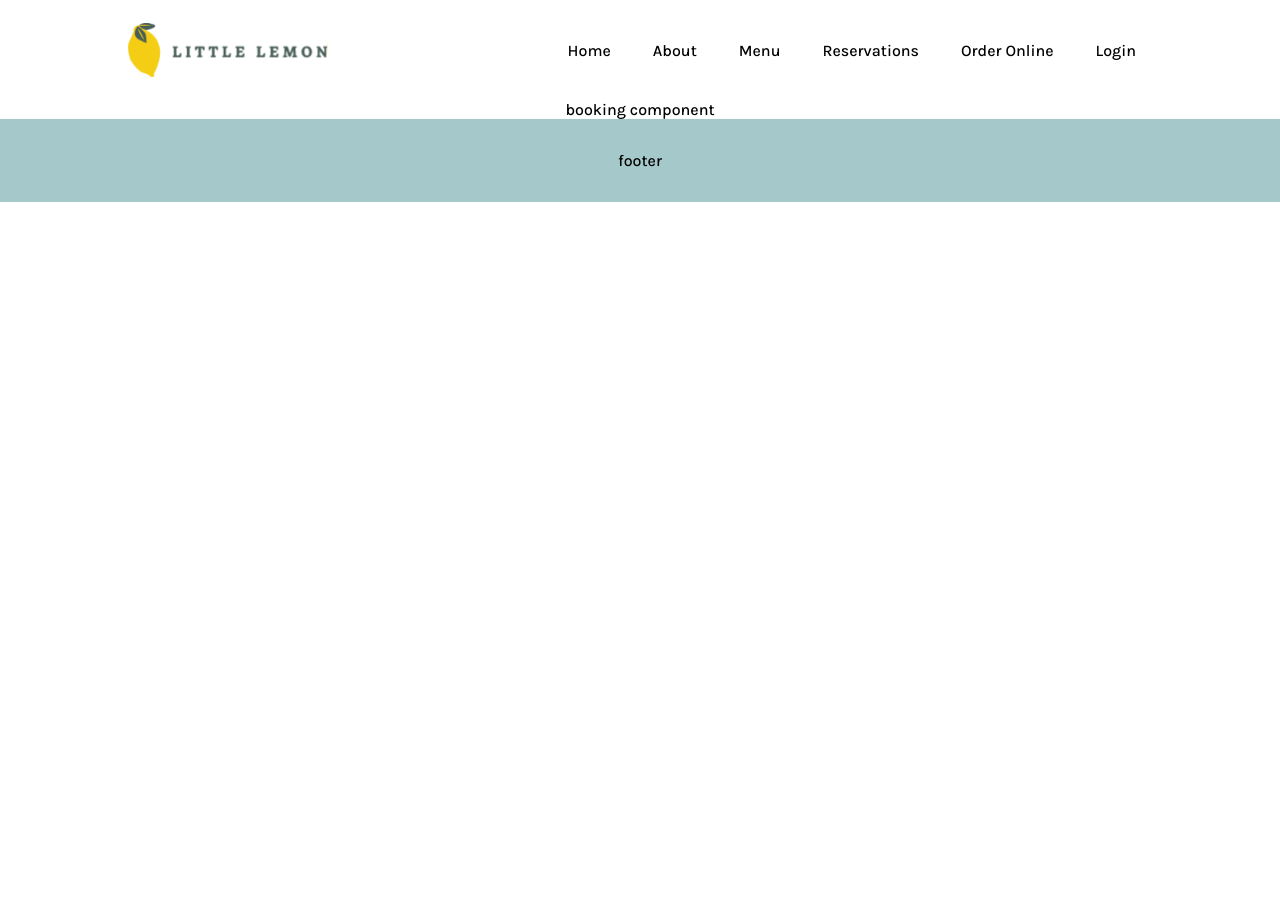
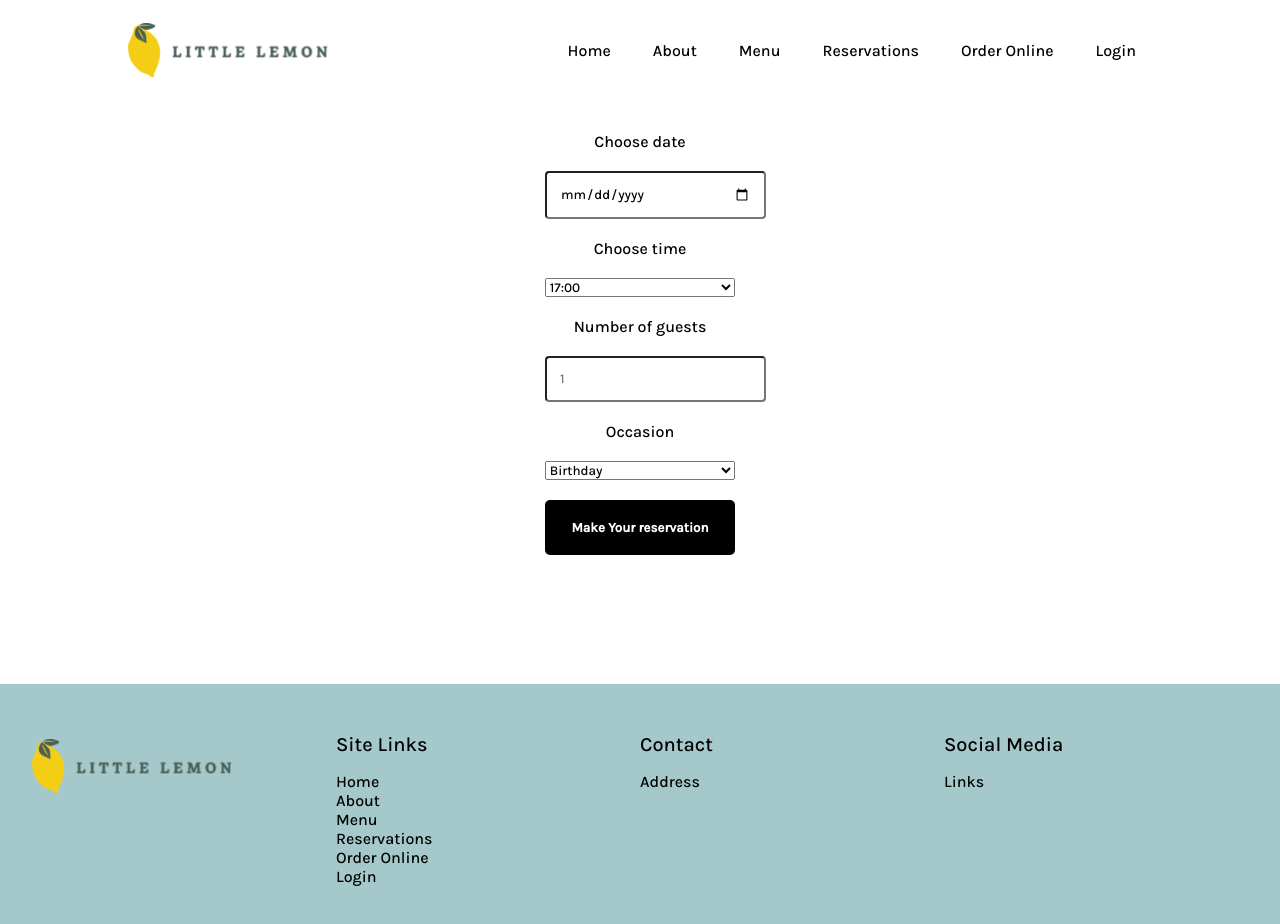
Before and after one commit to duris/meta-capstone, a React (Create React App) app: page /reservations in a window 1280 px wide. Shown: the top 924 px of the page. Before the commit the page ends 800 px from the top, so only its background shows below. Built offline with nearby package versions, Linux system fonts and the light colour scheme; a web font is replaced by a local one.

Commit message:
Started booking form component

```diff
--- a/src/App.css
+++ b/src/App.css
@@ -28,6 +28,7 @@ nav a {
 }
 main{
   text-align: center;
+  min-height: 73vh;
 }
 .hero{
   background:#495E57;
@@ -83,6 +84,7 @@ header .inner-wrapper{
 .hero p {
   color:white;
   width: 70%;
+  padding: 0 0 2em;
 }
 .hero img{
   background: rgb(49, 49, 49);
@@ -92,14 +94,17 @@ header .inner-wrapper{
   border-radius: 10px;
   margin-bottom: -100px;
 }
-.hero button{
+.hero .reserve{
   background: #F4CE14;
   border:none;
   padding: 1em 2em;
   border-radius: 5px;
   cursor: pointer;
+  /* font-size: 14px; */
+  text-decoration: none;
+  color:black;
 }
-.hero button:hover{
+.hero .reserve:hover{
   background: #f8d735;
 }
 .hero img{
@@ -119,7 +124,7 @@ header .inner-wrapper{
   justify-content: space-evenly;
 }
 
-.specials button{
+.specials .menuButton{
   background-color: black;
   color:white;
   border:none;
@@ -129,6 +134,7 @@ header .inner-wrapper{
   right: 0;
   top:4em;
   cursor: pointer;
+  text-decoration: none;
 }
 .feature{
   display: grid;
@@ -245,8 +251,60 @@ nav.mobile{
   display: none;
 }
 
+footer{
+  display: grid;
+  grid-template-columns: 1fr 1fr 1fr 1fr;
+  justify-content: center;
+  /* align-items: center; */
+}
+
+footer nav a{
+  padding: 0;
+}
+footer h2{
+  font-size: 20px;
+  text-align: left;
+}
+
+footer nav ul {
+  padding: 0;
+  display: block;
+  text-align: left;
+}
+
+
+.booking-wrapper{
+  padding: 2em;
+  display: flex;
+  justify-content: center;
+}
+.booking input:last-child{
+  cursor: pointer;
+  padding: 1.5em 2em;
+  background: black;
+  color:white;
+  font-weight: bold;
+  border: none;
+  border-radius: 5px;
+}
+
+.booking{
+  display: grid;
+  max-width: 300px;
+  gap:20px;
+}
+.booking input{
+  width: 100%;
+  padding: 1em;
+  border-radius: 4px;
+  box-shadow: none;
+  /* border:none; */
+}
 
 @media only screen and (max-width: 800px){
+  footer{
+    grid-template-columns: 1fr;
+  }
   header{
     padding: 0 2em;
   }
--- /dev/null
+++ b/src/components/BookingForm.js
@@ -0,0 +1,50 @@
+import Header from "./Header"
+import Footer from "./Footer"
+import { useEffect, useState } from "react"
+
+const BookingForm = () => {
+
+  const [date, setDate] = useState('01/24/2023')
+  const [time, setTime] = useState('17:00')
+  const [numberOfGuests, setNumberOfGuests] = useState(1)
+  const [occasion, setOccasion] = useState('Birthday')
+
+  useEffect(() => {
+    console.log(date)
+    console.log(time)
+    console.log(numberOfGuests)
+    console.log(occasion)
+  }, [date, time, numberOfGuests, occasion])
+
+  const handleSubmit = (e) => {
+    e.preventDefault();
+  }
+
+  return(
+    <div className="booking-wrapper">
+      <form className="booking" onSubmit={handleSubmit}>
+        <label htmlFor="res-date">Choose date</label>
+        <input id="res-date" onChange={(e) => setDate(e.target.value)} type="date"/>
+        <label htmlFor="res-time">Choose time</label>
+        <select id="res-time" onChange={(e) => setTime(e.target.value)} >
+          <option>17:00</option>
+          <option>18:00</option>
+          <option>19:00</option>
+          <option>20:00</option>
+          <option>21:00</option>
+          <option>22:00</option>
+        </select>
+        <label htmlFor="guests">Number of guests</label>
+        <input type="number" placeholder="1" min="1" max="10" id="guests" onChange={(e) => setNumberOfGuests(e.target.value)} />
+        <label htmlFor="occasion">Occasion</label>
+        <select id="occasion" onChange={(e) => setOccasion(e.target.value)} >
+          <option>Birthday</option>
+          <option>Anniversary</option>
+        </select>
+        <input type="submit" value="Make Your reservation"/>
+      </form>
+    </div>
+  )
+}
+
+export default BookingForm
--- a/src/components/BookingPage.js
+++ b/src/components/BookingPage.js
@@ -1,13 +1,14 @@
 import Header from "./Header"
 import Footer from "./Footer"
+import BookingForm from "./BookingForm"
 
 const BookingPage = () => {
   return(
     <>
     <Header/>
     <main>
-      booking component
-    </main>
+     <BookingForm/>
+     </main>
     <Footer/>
     </>
   )
--- a/src/components/Footer.js
+++ b/src/components/Footer.js
@@ -1,7 +1,31 @@
+import logo from '../icons/logo.svg'
+import { Outlet, Link } from "react-router-dom";
+
 const Footer = () => {
   return(
     <footer>
-     footer
+      <img src={logo} width={200} height={100} alt="logo"/>
+      <nav>
+        <div>
+          <h2>Site Links</h2>
+          <ul>
+            <li><Link to="/">Home</Link></li>
+            <li><Link to="/about">About</Link></li>
+            <li><Link to="/menu">Menu</Link></li>
+            <li><Link to="/reservations">Reservations</Link></li>
+            <li><Link to="/order">Order Online</Link></li>
+            <li><Link to="/login">Login</Link></li>
+          </ul>
+        </div>
+      </nav>
+      <div>
+        <h2>Contact</h2>
+        <p>Address</p>
+      </div>
+      <div>
+        <h2>Social Media</h2>
+        <p>Links</p>
+      </div>
     </footer>
   )
 }
--- a/src/components/Hero.js
+++ b/src/components/Hero.js
@@ -1,5 +1,5 @@
 import food from '../images/food1.jpg'
-
+import { Outlet, Link } from "react-router-dom";
 const Hero = () => {
   return(
     <section class="hero">
@@ -8,7 +8,8 @@ const Hero = () => {
           <h1>Hero Section</h1>
           <h2>Chicago</h2>
           <p>We are a family owned Mediterranean restaurant, focused on traditional recipes served with a modern twist.</p>
-          <button>Reserve a Table</button>
+          <Link className='reserve' to="/reservations">Reserve a Table</Link>
+
         </div>
         <div>
           <img src={food} alt="food plate"></img>
--- a/src/components/Nav.js
+++ b/src/components/Nav.js
@@ -12,7 +12,7 @@ const Nav = () => {
   return(
     <>
 
-        <nav class='mobile'>
+        <nav className='mobile'>
           <div className='burger'>
             <img src={hamburger} width={80} height={20} />
           </div>
@@ -25,7 +25,7 @@ const Nav = () => {
             <li><a href="#">Login</a></li> */}
           </ul>
         </nav>
-        <nav class='not-mobile'>
+        <nav className='not-mobile'>
           <ul>
             <li><Link to="/">Home</Link></li>
             <li><Link to="/about">About</Link></li>
--- a/src/components/Specials.js
+++ b/src/components/Specials.js
@@ -1,13 +1,16 @@
 import bruchetta from '../images/bruchetta.svg'
 import salad from '../images/greek-salad.jpg'
 import dessert from '../images/lemon-dessert.jpg'
+
+import { Outlet, Link } from "react-router-dom";
 
 const Specials = () => {
   return(
     <section className="specials">
       <div className="inner-wrapper">
       <h1>Specials</h1>
-      <button>Online Menu</button>
+      <Link className='menuButton' to="/menu">Online Menu</Link>
+
       <div className="feature">
           <div>
             <img src={salad} alt="greek salad" />
```
